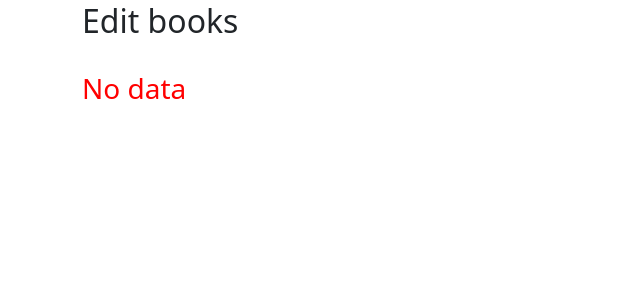
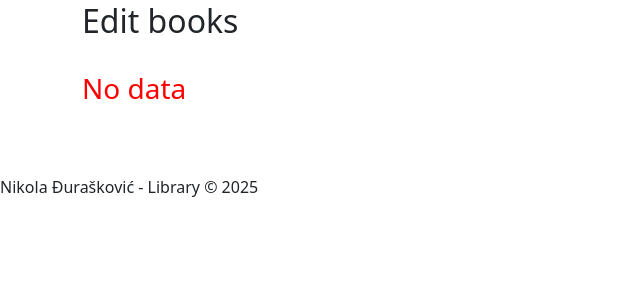
Before and after one commit to nikoladjuraskovic/library, a PHP site: page /edit.php in a window 1280 px wide. Shown: the part 22-324 px from the top of the page, without its empty margins (0-640 px from the left). Run offline with PHP 8.4, Linux system fonts and the light colour scheme; data that the repository does not hold is empty.

Commit message:
added copyright

```diff
--- a/views/partials/footer.php
+++ b/views/partials/footer.php
@@ -1,4 +1,6 @@
         <footer>
+            <br>
+            <h6>Nikola Đurašković - Library &copy; <?= date("Y"); ?>  </h6>
 
         </footer>
 
```
